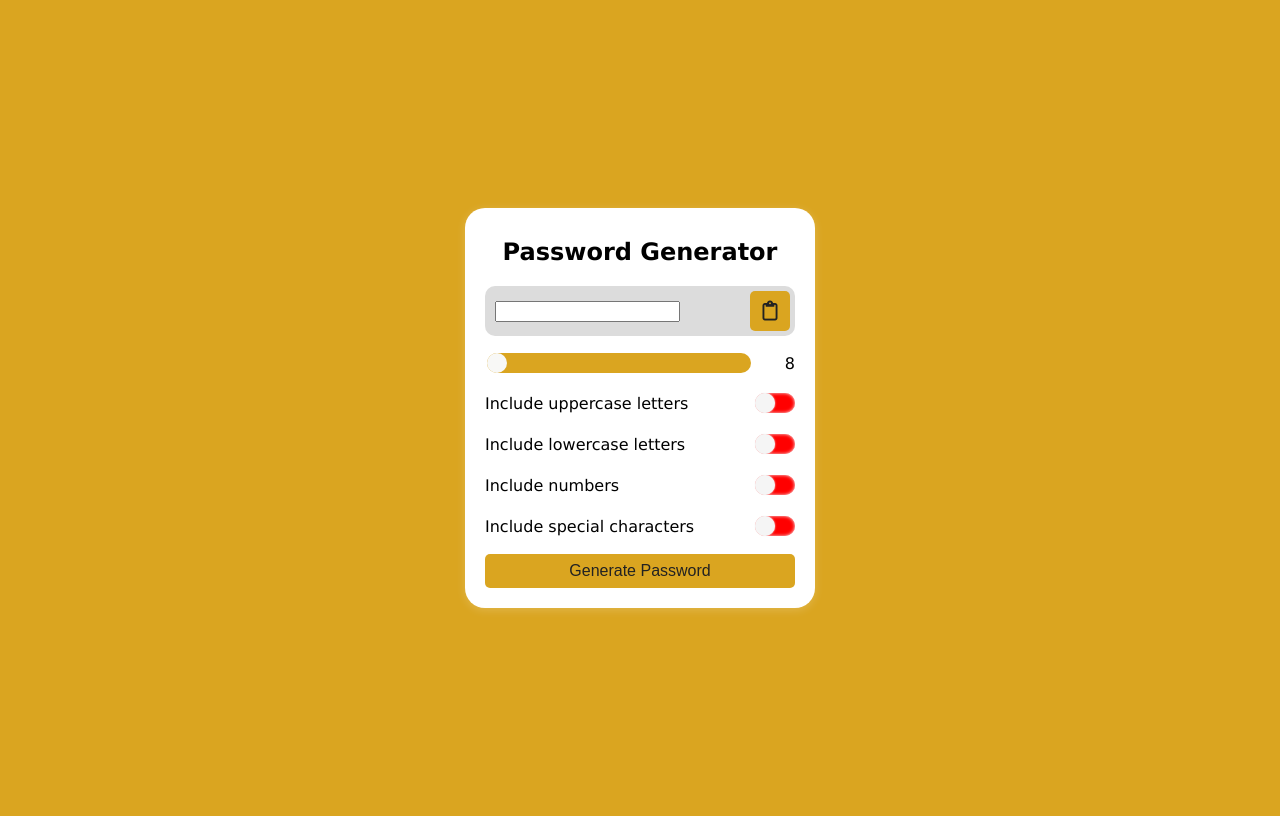
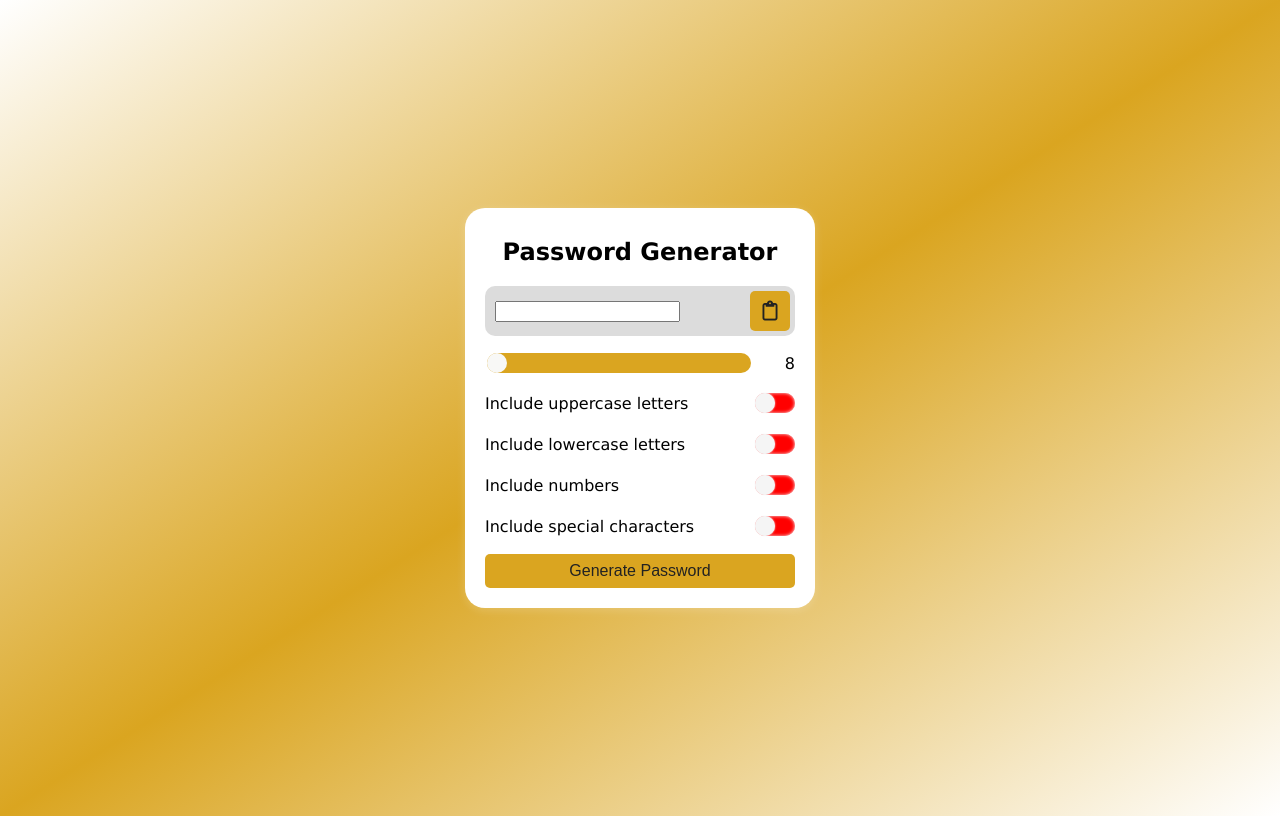
Before and after one commit to mjgreene2010/password_generator_group_4, a plain HTML site: page index.html in a window 1280 px wide. Drawn offline with Linux system fonts and the light colour scheme.

Commit message:
finished

```diff
--- a/dandre.css
+++ b/dandre.css
@@ -3,7 +3,7 @@
 }
 
 body {
-  background: goldenrod;
+  background: linear-gradient(to bottom right, white, goldenrod, white);
   color: black;
   display: flex;
   font-family: "Lucida Sans", "Lucida Sans Regular", "Lucida Grande",
```
